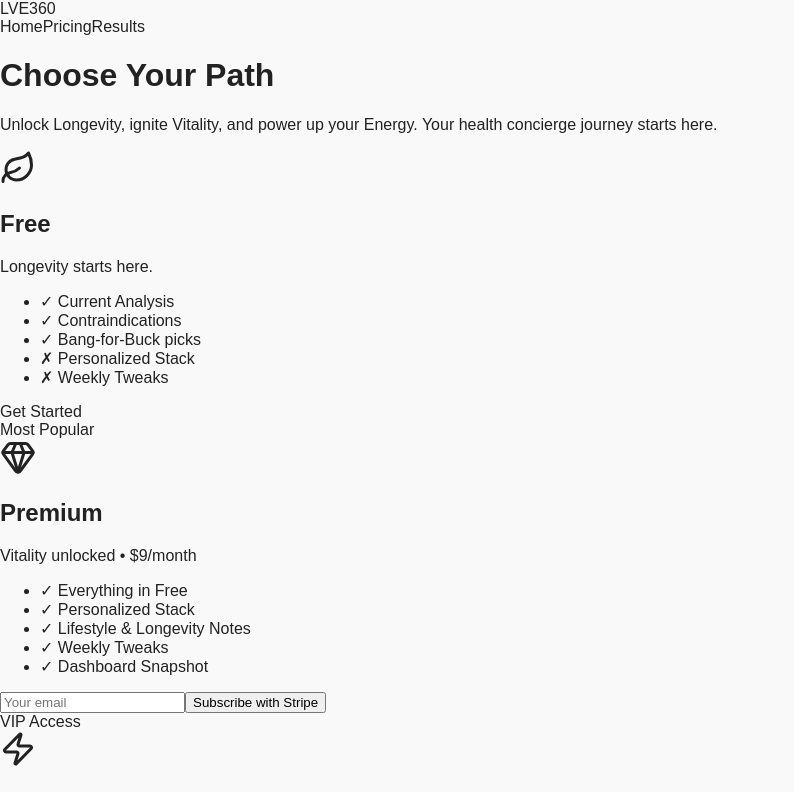
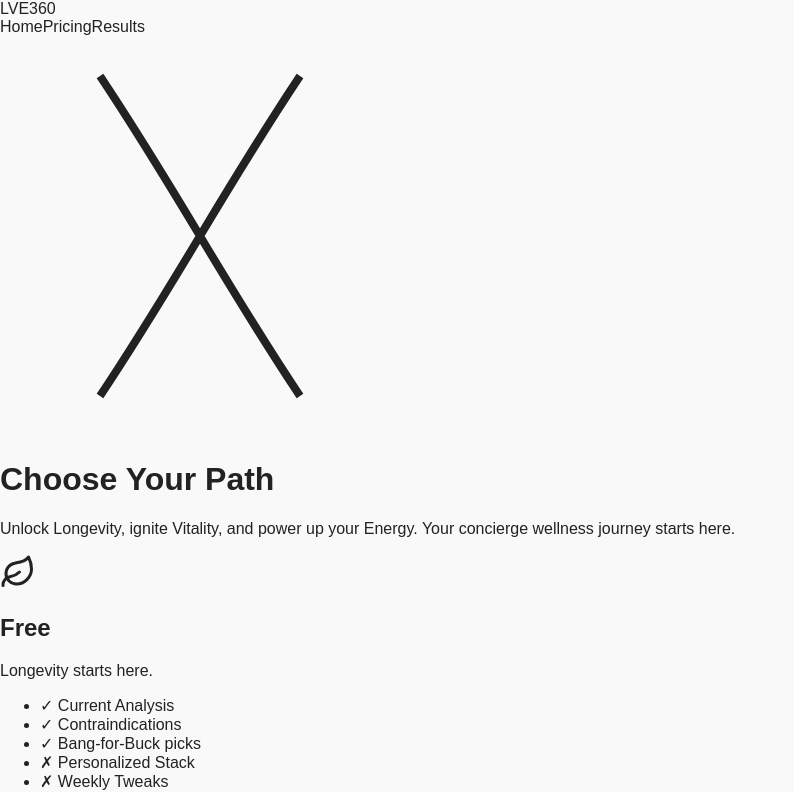
Before and after one commit to LGomes360/lve360-app, a Next.js app: page /pricing in a window 1280 px wide. Shown: the top 792 px of the page, without its empty margins (0-794 px from the left). Built offline with nearby package versions, Linux system fonts and the light colour scheme.

Commit message:
Update page.tsx

```diff
--- a/app/pricing/page.tsx
+++ b/app/pricing/page.tsx
@@ -34,24 +34,48 @@ export default function Pricing() {
   }
 
   return (
-    <main className="max-w-5xl mx-auto py-16 px-6 text-center">
+    <main className="relative max-w-5xl mx-auto py-16 px-6 text-center">
+      {/* Gradient Background */}
+      <div className="absolute inset-0 -z-10 bg-gradient-to-b from-[#06C1A0]/10 via-white to-[#041B2D]/5"></div>
+
+      {/* DNA Watermark */}
+      <div className="absolute inset-0 -z-10 flex items-center justify-center opacity-5 pointer-events-none">
+        <svg
+          xmlns="http://www.w3.org/2000/svg"
+          width="400"
+          height="400"
+          viewBox="0 0 200 200"
+          className="text-[#06C1A0]"
+        >
+          <path
+            d="M50,20 C90,80 110,120 150,180
+               M150,20 C110,80 90,120 50,180"
+            stroke="currentColor"
+            strokeWidth="4"
+            fill="none"
+          />
+        </svg>
+      </div>
+
       {/* Hero Banner */}
-      <div className="mb-16">
-        <h1 className="text-5xl font-extrabold mb-4 text-[#041B2D] tracking-tight">
+      <div className="mb-16 relative">
+        <h1 className="text-5xl font-extrabold mb-4 text-[#041B2D] tracking-tight drop-shadow-sm">
           Choose Your Path
         </h1>
-        <p className="text-xl text-gray-600 max-w-2xl mx-auto">
-          Unlock <span className="text-[#06C1A0] font-semibold">Longevity</span>,
-          ignite <span className="text-[#06C1A0] font-semibold">Vitality</span>,
-          and power up your <span className="text-[#06C1A0] font-semibold">Energy</span>.
-          Your health concierge journey starts here.
+        <p className="text-xl text-gray-700 max-w-2xl mx-auto">
+          Unlock{" "}
+          <span className="text-[#06C1A0] font-semibold">Longevity</span>, ignite{" "}
+          <span className="text-[#06C1A0] font-semibold">Vitality</span>, and
+          power up your{" "}
+          <span className="text-[#06C1A0] font-semibold">Energy</span>.
+          Your concierge wellness journey starts here.
         </p>
       </div>
 
       {/* Pricing Grid */}
       <div className="grid grid-cols-1 md:grid-cols-3 gap-10 mb-12">
         {/* Free Tier — Longevity */}
-        <div className="relative rounded-2xl border border-gray-200 p-8 bg-gray-50 flex flex-col shadow-sm">
+        <div className="relative rounded-2xl border border-gray-200 p-8 bg-gray-50 flex flex-col shadow-sm hover:shadow-md transition">
           <Leaf className="mx-auto mb-4 text-[#06C1A0]" size={36} />
           <h2 className="text-2xl font-semibold mb-4">Free</h2>
           <p className="text-gray-600 mb-6">Longevity starts here.</p>
@@ -68,7 +92,7 @@ export default function Pricing() {
         </div>
 
         {/* Premium Tier — Vitality */}
-        <div className="relative rounded-2xl border-2 border-[#06C1A0] p-8 bg-white flex flex-col shadow-lg">
+        <div className="relative rounded-2xl border-2 border-[#06C1A0] p-8 bg-white flex flex-col shadow-lg hover:shadow-xl transition">
           <div className="absolute -top-3 left-1/2 -translate-x-1/2 bg-[#06C1A0] text-white px-3 py-1 rounded-full text-sm font-medium">
             Most Popular
           </div>
@@ -95,7 +119,7 @@ export default function Pricing() {
         </div>
 
         {/* Concierge Tier — Energy */}
-        <div className="relative rounded-2xl border-2 border-[#D4AF37] p-8 bg-black flex flex-col shadow-lg text-[#D4AF37]">
+        <div className="relative rounded-2xl border-2 border-[#D4AF37] p-8 bg-black flex flex-col shadow-lg hover:shadow-2xl transition text-[#D4AF37]">
           <div className="absolute -top-3 left-1/2 -translate-x-1/2 bg-[#D4AF37] text-black px-3 py-1 rounded-full text-sm font-medium">
             VIP Access
           </div>
```
